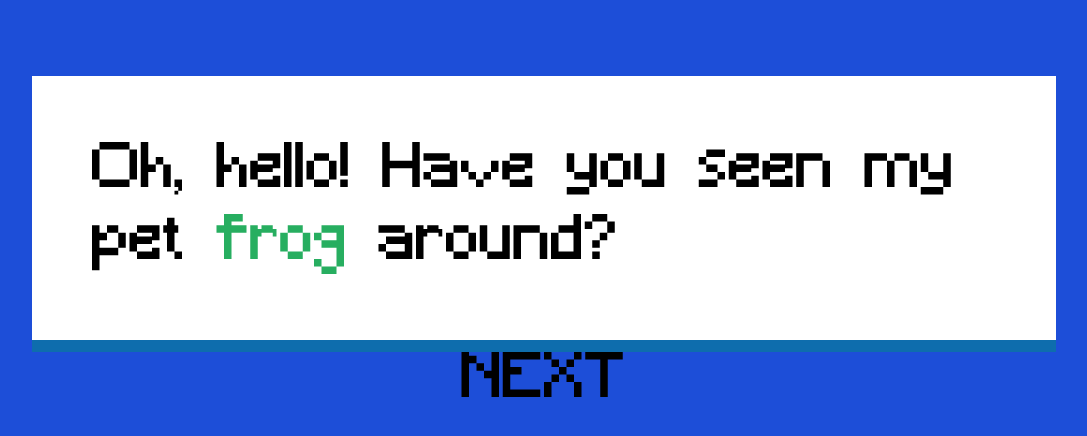
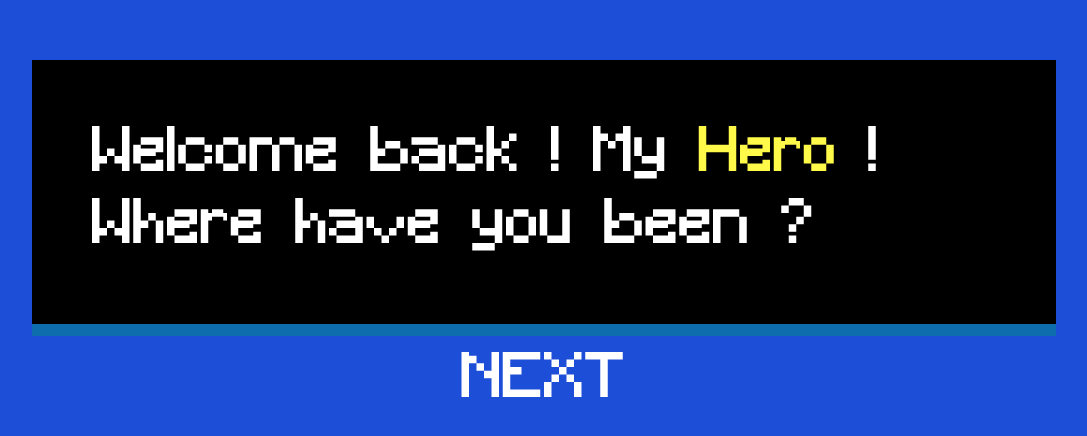
Before and after one commit to SimpleLuke/Task-Quest.io, a React (Create React App) app: page / in a window 1280 px wide. Shown: the part 156-592 px from the top of the page, without its empty margins (96-1183 px from the left). Built offline with nearby package versions, Linux system fonts and the light colour scheme.

Commit message:
adjust text styles and sppeds

```diff
--- a/src/components/text-box/TypeWriter.jsx
+++ b/src/components/text-box/TypeWriter.jsx
@@ -1,10 +1,9 @@
-import { useEffect, useRef, useState } from "react";
+import { useEffect, useRef } from "react";
 import { useSelector, useDispatch } from "react-redux";
 import {
   revealOneCharacter,
   showText,
 } from "../../store/features/typewriter/typewriterSlice";
-import { prologueText } from "../../text/prologue.text";
 
 const TypeWriter = ({ scene }) => {
   const dispatch = useDispatch();
--- a/src/index.css
+++ b/src/index.css
@@ -71,7 +71,7 @@
     /* font-size: 6vw; */
     word-spacing: 0.2em;
     margin: 0 auto;
-    background: #fff;
+    background: #000;
     padding: 1em;
     border-bottom: 1vw solid #0e6dad;
     position: relative;
@@ -87,14 +87,18 @@
 
   .text span {
     opacity: 0;
+    color: #fff;
   }
   .text span.revealed {
     opacity: 1;
   }
-  .text span.green {
-    color: #27ae60;
+  .text span.yellow {
+    color: rgb(255, 249, 74);
   }
   .text span.red {
     color: #ff0000;
   }
+  .text span.purple {
+    color: rgb(201, 38, 255);
+  }
 }
--- a/src/scenes/prologue.scene.jsx
+++ b/src/scenes/prologue.scene.jsx
@@ -11,7 +11,10 @@ const PrologueScene = () => {
   return (
     <Fragment>
       <TypeWriter scene={prologueText} />
-      <button className="text-6xl" onClick={() => dispatch(nextText())}>
+      <button
+        className="text-6xl text-white p-4"
+        onClick={() => dispatch(nextText())}
+      >
         NEXT
       </button>
     </Fragment>
--- a/src/store/features/typewriter/typewriterSlice.js
+++ b/src/store/features/typewriter/typewriterSlice.js
@@ -1,5 +1,4 @@
 import { createSlice } from "@reduxjs/toolkit";
-import { prologueText } from "../../../text/prologue.text";
 
 const sortText = (textLines) => {
   const characters = [];
--- a/src/text/prologue.text.js
+++ b/src/text/prologue.text.js
@@ -1,20 +1,22 @@
 import { speeds } from "./text.utilies";
 
 const OnePrologue = [
-  { speed: speeds.slow, string: "Oh, hello!" },
+  { speed: speeds.normal, string: "Welcome back !" },
   { speed: speeds.pause, string: "", pause: true },
-  { speed: speeds.normal, string: "Have you seen my pet" },
-  { speed: speeds.fast, string: "frog", classes: ["green"] },
-  { speed: speeds.normal, string: "around?" },
+  { speed: speeds.normal, string: "My" },
+  { speed: speeds.slow, string: "Hero", classes: ["yellow"] },
+  { speed: speeds.slow, string: "!" },
+  { speed: speeds.normal, string: "Where have you been ?" },
 ];
 
 const TwoPrologue = [
-  { speed: speeds.fast, string: "Welcome back!" },
+  { speed: speeds.fast, string: "We need you" },
   { speed: speeds.pause, string: "", pause: true },
-  { speed: speeds.normal, string: "My" },
-  { speed: speeds.slow, string: "Hero,", classes: ["red"] },
-  { speed: speeds.normal, string: "we are waiting for you" },
-  { speed: speeds.slow, string: "..." },
+  { speed: speeds.normal, string: "..." },
+  { speed: speeds.slow, string: "NOW !!!", classes: ["red"] },
+  { speed: speeds.normal, string: "", pause: true },
+  { speed: speeds.slow, string: "Come to see your" },
+  { speed: speeds.slow, string: "ENEMY !", class: ["purple"] },
 ];
 
 export const prologueText = [OnePrologue, TwoPrologue];
--- a/src/text/text.utilies.js
+++ b/src/text/text.utilies.js
@@ -1,6 +1,6 @@
 export const speeds = {
   pause: 500, //Higher number = longer delay
-  slow: 120,
+  slow: 300,
   normal: 90,
   fast: 40,
   superFast: 10,
```
